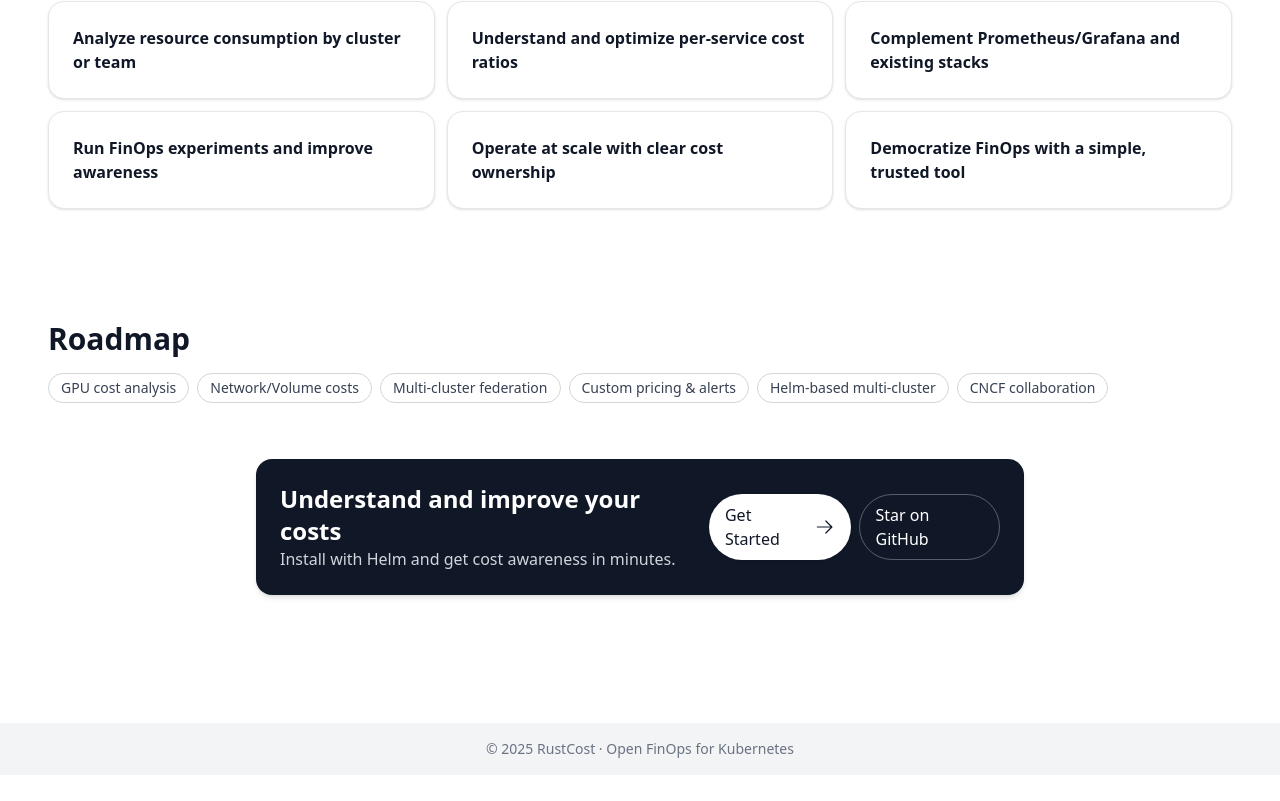
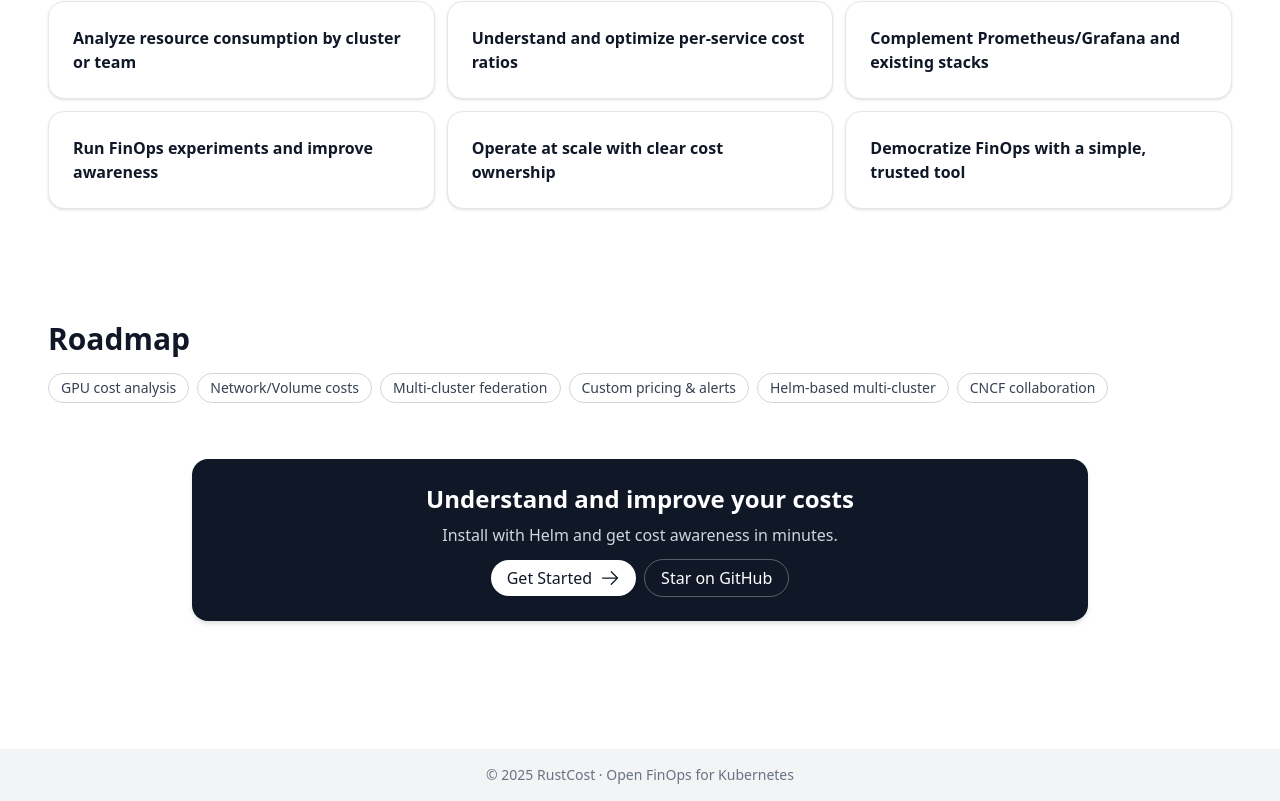
Before and after one commit to rustcost/rustcost-landing, a React (Vite) app: page /1/ in a window 1280 px wide. Shown: the part 2321-3122 px from the top of the page. Before the commit the page ends 3096 px from the top, so only its background shows below. Built offline with nearby package versions, Linux system fonts and the light colour scheme; no server answers.

Commit message:
chore(ui): adjust UI layout and alignment

```diff
--- a/src/features/marketing/pages/LandingPage.tsx
+++ b/src/features/marketing/pages/LandingPage.tsx
@@ -265,9 +265,8 @@
 
       {/* CTA */}
       <section className="container mx-auto px-4 md:px-6 pb-16 md:pb-24">
-        <div className="mx-auto max-w-3xl rounded-2xl bg-gray-900 p-6 text-white shadow-md dark:bg-gray-800 dark:text-white">
-          <div className="flex flex-col items-start gap-3 sm:flex-row sm:items-center sm:justify-between">
-            <div>
+        <div className="flex flex-col mx-auto max-w-4xl rounded-2xl justify-center bg-gray-900 p-6 text-white shadow-md dark:bg-gray-800 dark:text-white gap-3">
+          <div className="flex flex-col items-center justify-center gap-2">
             <h3 className="text-2xl font-extrabold">
               {t("landing.cta.headline", {
                 defaultValue: "Understand and improve your costs",
@@ -280,23 +279,26 @@
               })}
             </p>
           </div>
-            <div className="flex gap-2">
+          <div className="flex flex-col sm:flex-row items-center justify-center gap-2">
             <a
               href={`${prefix}/docs`}
-                className="inline-flex items-center gap-2 rounded-full bg-white px-4 py-2 text-gray-900 shadow hover:bg-gray-100 dark:bg-amber-400 dark:text-gray-900 dark:hover:bg-amber-300"
+              className="inline-flex items-center justify-center gap-2 rounded-full bg-white px-4 py-2 text-gray-900 shadow hover:bg-gray-100 dark:bg-amber-400 dark:text-gray-900 dark:hover:bg-amber-300"
             >
+              <span className="leading-tight">
                 {t("landing.cta.getStarted", { defaultValue: "Get Started" })}
+              </span>
               <ArrowRightIcon className="h-5 w-5" />
             </a>
             <a
               href="https://github.com/rustcost/rustcost"
               target="_blank"
               rel="noopener noreferrer"
-                className="inline-flex items-center gap-2 rounded-full border border-white/30 px-4 py-2 text-white hover:bg-white/10 dark:border-white/30 dark:hover:bg-white/10"
+              className="inline-flex items-center justify-center gap-2 rounded-full border border-white/30 px-4 py-2 text-white hover:bg-white/10 dark:border-white/30 dark:hover:bg-white/10"
             >
+              <span className="leading-tight">
                 {t("landing.cta.star", { defaultValue: "Star on GitHub" })}
+              </span>
             </a>
-            </div>
           </div>
         </div>
       </section>
```
Lines whose indentation alone changed are shown as unchanged.
